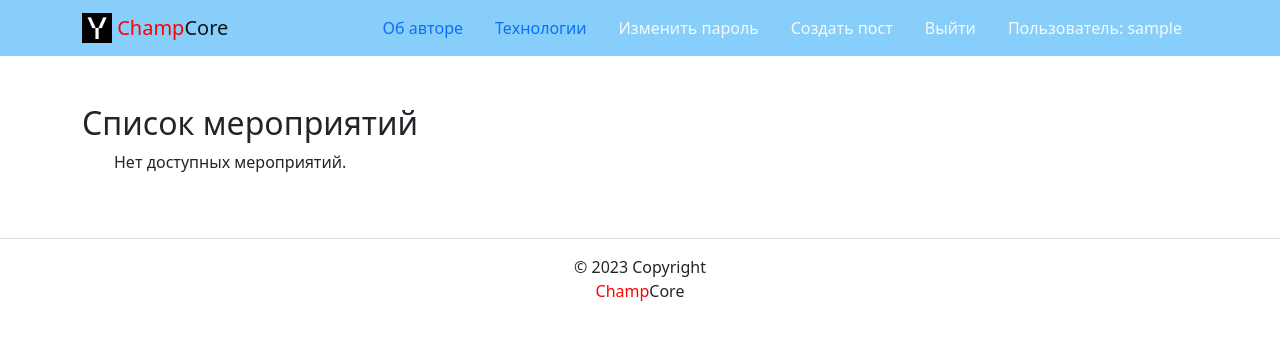
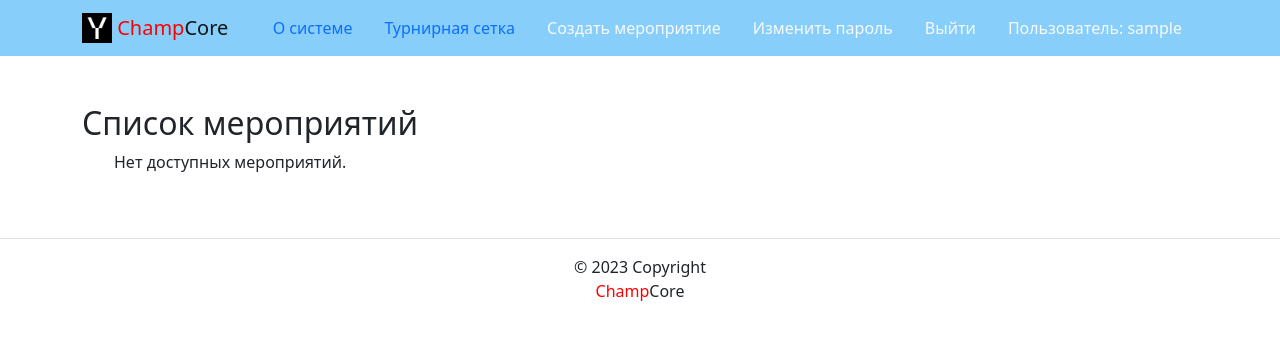
Before and after one commit to ya-yura/Django-Tournament-Management, a Django app: page /event/ in a window 1280 px wide. Shown: the top 340 px of the page. Run offline with Django 3.2, Linux system fonts and the light colour scheme; the visitor is signed in with stand-in values (Sample User, id 1); data that the repository does not hold is empty; parts of the project's set-up code (start-up, migrations or seed data) failed here and were passed over; some libraries are stand-ins or nearby versions.

Commit message:
events create annd show list done

```diff
--- a/tournament/event/urls.py
+++ b/tournament/event/urls.py
@@ -5,6 +5,6 @@ app_name = 'event'
 
 urlpatterns = [
     path('<int:pk>/', views.event_detail, name='event_detail'),
-    path('create/', views.create_event, name='create_event'),
+    path('create/', views.create_event, name='event_create'),
     path('', views.event_list, name='event_list'),
 ]
--- a/tournament/event/views.py
+++ b/tournament/event/views.py
@@ -6,15 +6,17 @@ from .models import Event
 
 @login_required
 def create_event(request):
-    if request.method == 'POST':
-        form = EventForm(request.POST)
-        if form.is_valid():
-            event = form.save()
-            return redirect('event_detail', event.id)
-    else:
-        form = EventForm()
-
-    return render(request, 'event/create_event.html', {'form': form})
+    template = 'event/create_event.html'
+    form = EventForm(request.POST or None)
+    if form.is_valid():
+        obj = form.save(commit=False)
+        obj.author = request.user
+        obj.save()
+        return redirect('event:event_detail', obj.id)
+    context = {
+        'form': form,
+        'is_edit': False}
+    return render(request, template, context)
 
 
 def event_detail(request, pk):
--- a/tournament/templates/event/event_detail.html
+++ b/tournament/templates/event/event_detail.html
@@ -12,6 +12,6 @@
   <p><strong>Слаг:</strong> {{ event.slug }}</p>
 
   {# Добавьте ссылку для возврата к списку мероприятий #}
-  <a href="/">Вернуться к списку мероприятий</a>
+  <a href="{% url 'event:event_list' %}">Вернуться к списку мероприятий</a>
 </div>
 {% endblock %}
--- a/tournament/templates/event/event_list.html
+++ b/tournament/templates/event/event_list.html
@@ -5,7 +5,7 @@
     <ul>
         {% for event in events %}
             <li>
-                <a href="/">{{ event.name }}</a>
+                <a href="{% url 'event:event_detail' event.pk %}">{{ event.name }}</a>
                 <br>
                 Дата: {{ event.date }}<br>
                 Время: {{ event.time }}<br>
--- a/tournament/templates/includes/header.html
+++ b/tournament/templates/includes/header.html
@@ -2,28 +2,28 @@
 <header>
   <nav class="navbar navbar-light" style="background-color: lightskyblue">
     <div class="container">
-      <a class="navbar-brand" href="{% url 'posts:index' %}">
+      <a class="navbar-brand" href="{% url 'event:event_list' %}">
         <img src="{% static 'img/logo.png' %}" width="30" height="30" class="d-inline-block align-top" alt="">
         <span style="color:red">Champ</span>Core
       </a>
       <ul class="nav nav-pills">
         <li class="nav-item">
-          <a class="nav-link" href="{% url 'about:author' %}">Об авторе</a>
+          <a class="nav-link" href="{% url 'about:author' %}">О системе</a>
         </li>
         <li class="nav-item">
-          <a class="nav-link" href="{% url 'about:tech' %}">Технологии</a>
+          <a class="nav-link" href="{% url 'about:tech' %}">Турнирная сетка</a>
         </li>
         {% if request.user.is_authenticated %}
         <li class="nav-item">
           {% if post.group %}
-            <a href="{% url 'posts:group_list' post.group.slug %}">все записи группы</a>
+            <a href="{% url 'posts:group_list' post.group.slug %}">Команда</a>
           {% endif %}
         </li>
         <li class="nav-item">
-          <a class="nav-link link-light" href="{% url 'users:password_change' %}">Изменить пароль</a>
+          <a class="nav-link link-light" href="{% url 'event:event_create' %}">Создать мероприятие</a>
         </li>
         <li class="nav-item">
-          <a class="nav-link link-light" href="{% url 'posts:post_create' %}">Создать пост</a>
+          <a class="nav-link link-light" href="{% url 'users:password_change' %}">Изменить пароль</a>
         </li>
         <li class="nav-item">
           <a class="nav-link link-light" href="{% url 'users:logout' %}">Выйти</a>
```
Also changed, not shown: tournament/event/models.py (+12 -1 lines), tournament/about/migrations/__init__.py (deleted), tournament/event/migrations/0001_initial.py, tournament/event/migrations/0002_auto_20231025_1748.py (deleted), tournament/event/migrations/0002_event_participant_team_tournament.py (added), tournament/posts/migrations/0002_auto_20230109_1402.py (deleted), tournament/posts/migrations/0002_group_post.py (added), tournament/posts/migrations/0003_auto_20230109_1956.py (deleted), tournament/posts/migrations/0004_auto_20230131_1716.py (deleted), tournament/posts/migrations/0005_delete_contact.py (deleted), tournament/posts/migrations/0006_auto_20231025_1246.py (deleted), tournament/users/migrations/0001_initial.py (added).
